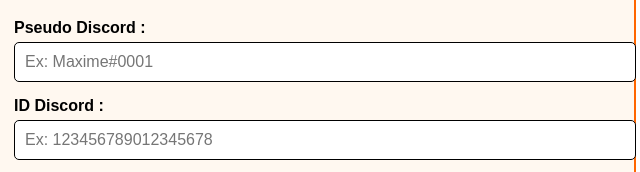
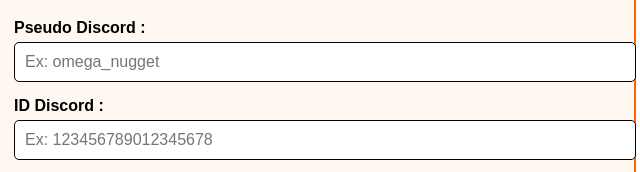
Before and after one commit to omega-nugget007/nantesrpfr, a plain HTML site: page candidatureStaff.html in a window 1280 px wide. Shown: the part 221-393 px from the top of the page, 326-966 px from the left. Drawn offline with Linux system fonts and the light colour scheme.

Commit message:
Update candidatureStaff.html

```diff
--- a/candidatureStaff.html
+++ b/candidatureStaff.html
@@ -20,7 +20,7 @@
 
 
     <label for="discordPseudo">Pseudo Discord :</label>
-    <input type="text" id="discordPseudo" placeholder="Ex: Maxime#0001" required>
+    <input type="text" id="discordPseudo" placeholder="Ex: omega_nugget" required>
 
     <label for="discordID">ID Discord :</label>
     <input type="text" id="discordID" placeholder="Ex: 123456789012345678" required>
```
